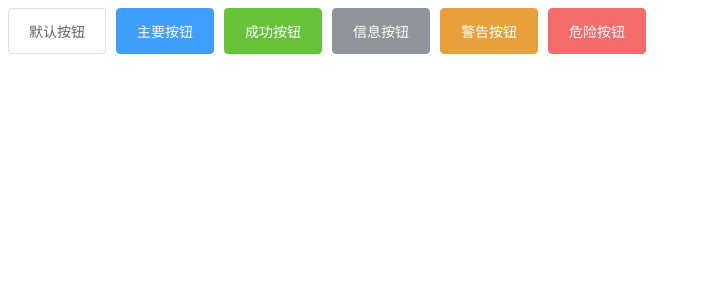
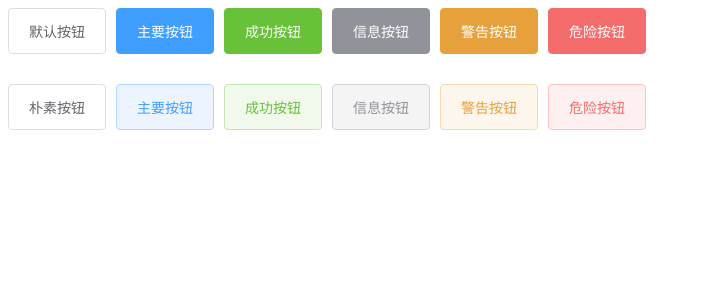
Before and after one commit to LLLLuoXi/clementUI, a Vue app: page / in a window 1280 px wide. Shown: the top 300 px of the page, without its empty margins (0-701 px from the left). Built offline with nearby package versions, Linux system fonts and the light colour scheme.

Commit message:
🎨style:完成Button 朴素按钮

```diff
--- a/src/assets/theme-chalk/mixins/_button.scss
+++ b/src/assets/theme-chalk/mixins/_button.scss
@@ -1,19 +1,58 @@
 @import "../common/var.scss";
 
-@mixin button-variant ($backgroundColor, $borderColor, $fontColor) {
+@mixin button-variant($backgroundColor, $borderColor, $fontColor) {
   color: $fontColor;
   background-color: $backgroundColor;
   border-color: $borderColor;
 
   &:hover {
-    background-color: mix($--color-white, $backgroundColor, $--button-hover-tint-percent);
-    border-color: mix($--color-white, $borderColor, $--button-hover-tint-percent);
+    background-color: mix(
+      $--color-white,
+      $backgroundColor,
+      $--button-hover-tint-percent
+    );
+    border-color: mix(
+      $--color-white,
+      $borderColor,
+      $--button-hover-tint-percent
+    );
     color: $fontColor;
   }
 
   &:active {
-    background-color: mix($--color-black, $backgroundColor, $--button-active-shade-percent);
-    border-color: mix($--color-black, $borderColor, $--button-active-shade-percent);
+    background-color: mix(
+      $--color-black,
+      $backgroundColor,
+      $--button-active-shade-percent
+    );
+    border-color: mix(
+      $--color-black,
+      $borderColor,
+      $--button-active-shade-percent
+    );
     color: $fontColor;
   }
+  &.is-plain {
+    @include button-plain($backgroundColor);
+  }
 }
+
+@mixin button-plain($color) {
+  background-color: mix($--color-white, $color, 90%);
+  border-color: mix($--color-white, $color, 60%);
+  color: $color;
+  &:hover {
+    background-color: $color;
+    border-color: $color;
+    color: $--color-white;
+  }
+  &:active {
+    background-color: mix(
+      $--color-black,
+      $color,
+      $--button-active-shade-percent
+    );
+    border-color: mix($--color-black, $color, $--button-active-shade-percent);
+    color: $--color-white;
+  }
+}
--- a/src/components/clement/Button/src/Button.vue
+++ b/src/components/clement/Button/src/Button.vue
@@ -1,6 +1,6 @@
 <!--
  * @Author: luoxi
- * @LastEditTime: 2022-04-18 22:29:44
+ * @LastEditTime: 2022-04-19 20:55:56
  * @LastEditors: your name
  * @Description:
 -->
@@ -8,7 +8,7 @@
   <button
     type="button"
     class="cl-button"
-    :class="[type ? `cl-button--${type}` : '']"
+    :class="[type ? `cl-button--${type}` : '', plain ? 'is-plain' : '']"
   >
     <slot></slot>
   </button>
@@ -19,6 +19,7 @@ export default {
   name: "ClButton",
   props: {
     type: String,
+    plain: Boolean,
   },
 };
 </script>
--- a/src/views/test/ButtonT.vue
+++ b/src/views/test/ButtonT.vue
@@ -1,18 +1,27 @@
 <!--
  * @Author: luoxi
- * @LastEditTime: 2022-04-18 21:18:38
+ * @LastEditTime: 2022-04-19 20:58:25
  * @LastEditors: your name
  * @Description: Button组件测试页
 -->
 <template>
   <div class="button-test-container">
-    <cl-row>
+    <cl-row class="cl-row">
       <cl-button>默认按钮</cl-button>
       <cl-button type="primary">主要按钮</cl-button>
       <cl-button type="success">成功按钮</cl-button>
       <cl-button type="info">信息按钮</cl-button>
       <cl-button type="warning">警告按钮</cl-button>
       <cl-button type="danger">危险按钮</cl-button>
+    </cl-row>
+
+    <cl-row class="cl-row">
+      <cl-button plain>朴素按钮</cl-button>
+      <cl-button type="primary" plain>主要按钮</cl-button>
+      <cl-button type="success" plain>成功按钮</cl-button>
+      <cl-button type="info" plain>信息按钮</cl-button>
+      <cl-button type="warning" plain>警告按钮</cl-button>
+      <cl-button type="danger" plain>危险按钮</cl-button>
     </cl-row>
   </div>
 </template>
@@ -22,4 +31,7 @@ export default {};
 </script>
 
 <style lang="scss" scoped>
+.cl-row {
+  margin-bottom: 30px;
+}
 </style>
```
